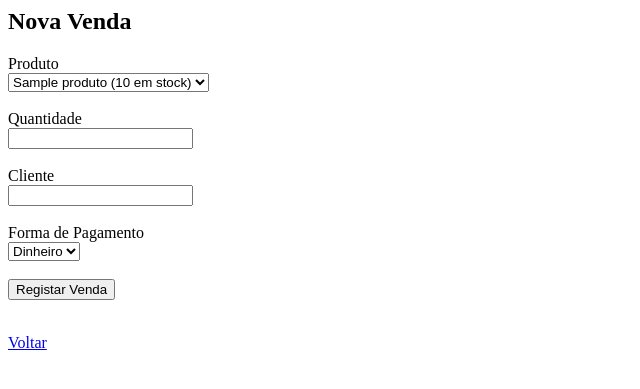
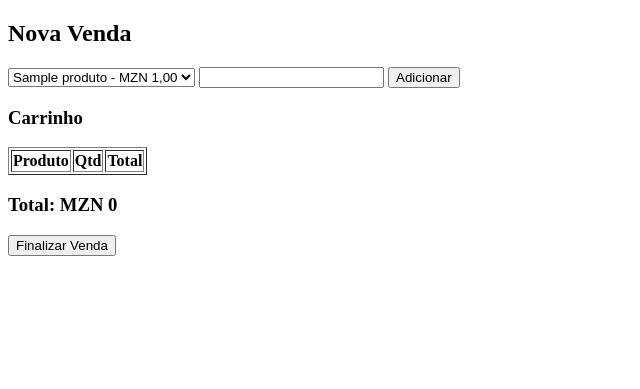
Before and after one commit to farmacialalysalma01-lang/farmacia-lalysalma, a Django app: page /nova-venda/ in a window 1280 px wide. Shown: the top 389 px of the page, without its empty margins (0-640 px from the left). Run offline with Django 4.2, Linux system fonts and the light colour scheme; a user stored in the database is signed in; tables that the repository leaves empty hold one stand-in row (values such as "Sample post"); lists and menus that the app fills with data are empty.

Commit message:
Update nova_venda.html

```diff
--- a/farmacia/templates/nova_venda.html
+++ b/farmacia/templates/nova_venda.html
@@ -1,35 +1,44 @@
+<!DOCTYPE html>
+<html>
+<head>
+    <title>Nova Venda</title>
+</head>
+<body>
+
 <h2>Nova Venda</h2>
 
-{% if erro %}
-<p style="color:red;">{{ erro }}</p>
-{% endif %}
+<form method="post">
+    {% csrf_token %}
+    <select name="produto">
+        {% for p in produtos %}
+            <option value="{{ p.id }}">{{ p.nome }} - MZN {{ p.preco }}</option>
+        {% endfor %}
+    </select>
 
-<form method="post">
-  {% csrf_token %}
+    <input type="number" name="quantidade" min="1" required>
 
-  <label>Produto</label><br>
-  <select name="produto" required>
-    {% for p in produtos %}
-      <option value="{{ p.id }}">{{ p.nome }} ({{ p.stock }} em stock)</option>
-    {% endfor %}
-  </select><br><br>
-
-  <label>Quantidade</label><br>
-  <input type="number" name="quantidade" min="1" required><br><br>
-
-  <label>Cliente</label><br>
-  <input type="text" name="cliente"><br><br>
-
-  <label>Forma de Pagamento</label><br>
-  <select name="forma_pagamento" required>
-    <option value="Dinheiro">Dinheiro</option>
-    <option value="M-Pesa">M-Pesa</option>
-    <option value="E-Mola">E-Mola</option>
-    <option value="Cartão">Cartão</option>
-  </select><br><br>
-
-  <button type="submit">Registar Venda</button>
+    <button type="submit">Adicionar</button>
 </form>
 
-<br>
-<a href="/caixa/">Voltar</a>
+<h3>Carrinho</h3>
+
+<table border="1">
+<tr><th>Produto</th><th>Qtd</th><th>Total</th></tr>
+{% for item in carrinho %}
+<tr>
+    <td>{{ item.nome }}</td>
+    <td>{{ item.quantidade }}</td>
+    <td>MZN {{ item.total }}</td>
+</tr>
+{% endfor %}
+</table>
+
+<h3>Total: MZN {{ total }}</h3>
+
+<form method="post" action="/finalizar-venda/">
+    {% csrf_token %}
+    <button>Finalizar Venda</button>
+</form>
+
+</body>
+</html>
```
